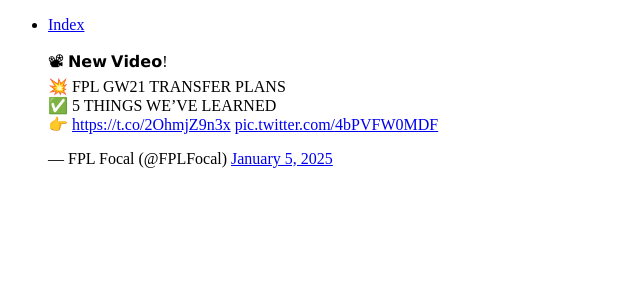
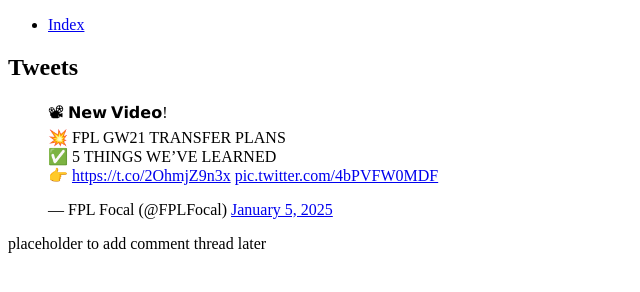
Before and after one commit to bmazhani/My_First_Portfolio, a plain HTML site: page html_basic/tweets.html in a window 1280 px wide. Shown: the whole page, without its empty margins (0-640 px from the left). Drawn offline with Linux system fonts and the light colour scheme.

Commit message:
Edited index.html and tweets.html

```diff
--- a/html_basic/tweets.html
+++ b/html_basic/tweets.html
@@ -5,11 +5,24 @@
     <title>Basic Structure Assignment</title>
 </head>
 <body>
-    <nav>
-        <ul>
-            <li><a href="index.html">Index</a></li>
-        </ul>
-    </nav>
-    <blockquote class="twitter-tweet"><p lang="en" dir="ltr">📽 𝗡𝗲𝘄 𝗩𝗶𝗱𝗲𝗼! <br>💥 FPL GW21 TRANSFER PLANS<br>✅ 5 THINGS WE’VE LEARNED <br>👉 <a href="https://t.co/2OhmjZ9n3x">https://t.co/2OhmjZ9n3x</a> <a href="https://t.co/4bPVFW0MDF">pic.twitter.com/4bPVFW0MDF</a></p>&mdash; FPL Focal (@FPLFocal) <a href="https://twitter.com/FPLFocal/status/1875975630359040490?ref_src=twsrc%5Etfw">January 5, 2025</a></blockquote> <script async src="https://platform.twitter.com/widgets.js" charset="utf-8"></script>
+    <header>
+        <nav>
+            <ul>
+                <li><a href="index.html">Index</a></li>
+            </ul>
+        </nav>
+    </header>
+    <main>
+        <article>
+            <h2>Tweets</h2>
+            <blockquote class="twitter-tweet"><p lang="en" dir="ltr">📽 𝗡𝗲𝘄 𝗩𝗶𝗱𝗲𝗼! <br>💥 FPL GW21 TRANSFER PLANS<br>✅ 5 THINGS WE’VE LEARNED <br>👉 <a href="https://t.co/2OhmjZ9n3x">https://t.co/2OhmjZ9n3x</a> <a href="https://t.co/4bPVFW0MDF">pic.twitter.com/4bPVFW0MDF</a></p>&mdash; FPL Focal (@FPLFocal) <a href="https://twitter.com/FPLFocal/status/1875975630359040490?ref_src=twsrc%5Etfw">January 5, 2025</a></blockquote>
+        </article>
+    <aside>
+        <p>placeholder to add comment thread later</p>
+    </aside>
+    </main>
+    <footer>
+
+    </footer>
 </body>
 </html>
```
Also changed, not shown: html_basic/index.html (+12 -0 lines).
